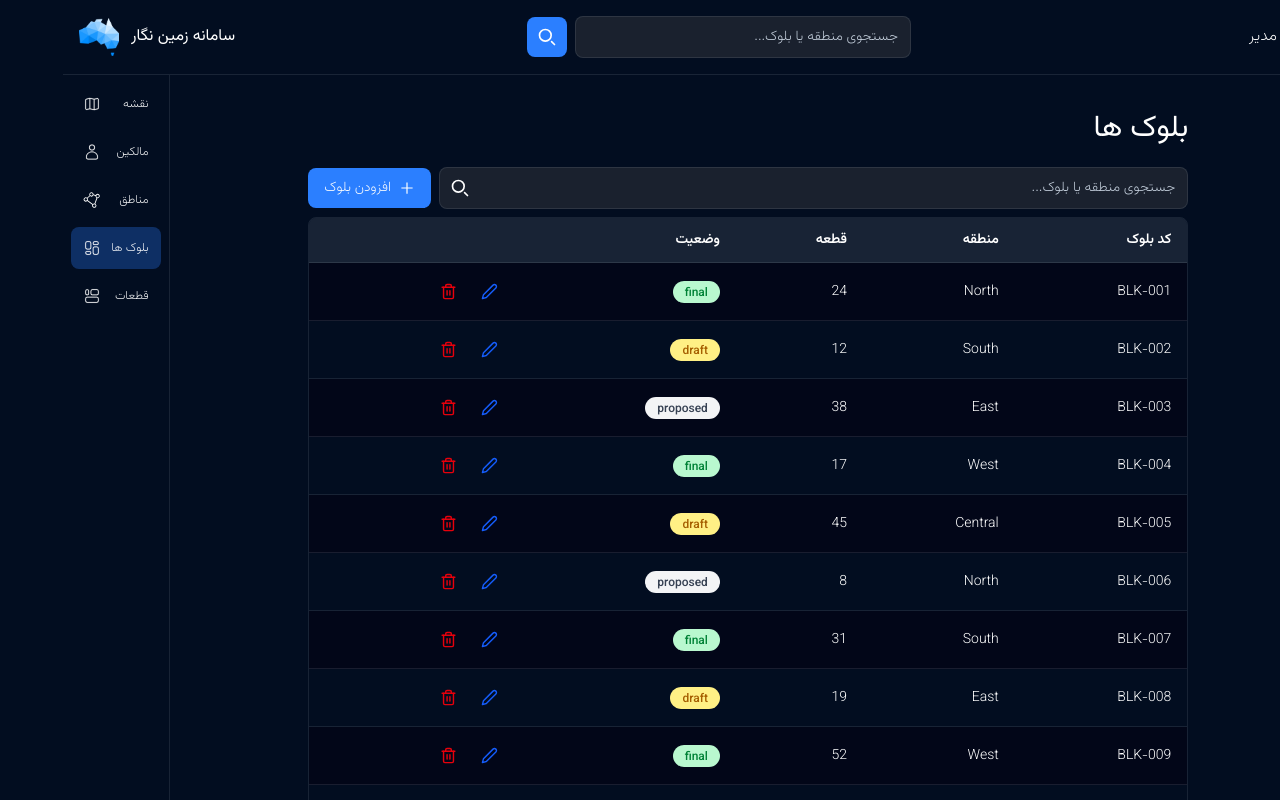
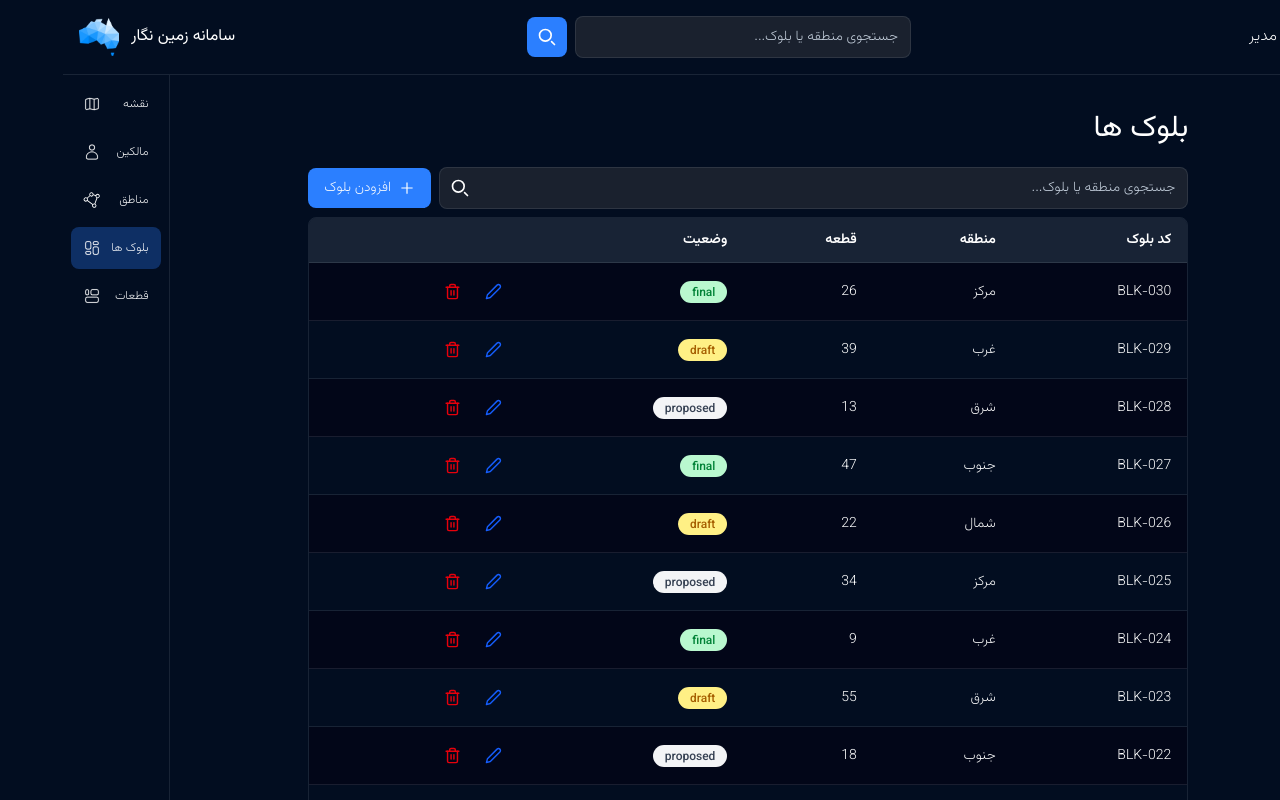
Before and after one commit to navid-nrz/zaminnegar-ui, a Next.js app: page /blocks in a window 1280 px wide. Built offline with nearby package versions, Linux system fonts and the light colour scheme.

Commit message:
create modal add block

```diff
--- a/src/app/(dashboard)/blocks/page.tsx
+++ b/src/app/(dashboard)/blocks/page.tsx
@@ -2,51 +2,83 @@
 import { AiOutlinePlus } from "react-icons/ai";
 import BlocksTable, { Block } from "@/app/components/dashboard/blocks/BlocksTable";
 import { useState } from "react";
-
+import Modal from "@/app/components/dashboard/blocks/BlocksPopupAddBlock";
+import { IoChevronDown } from "react-icons/io5";
 
 
 
 export const mockBlocks: Block[] = [
-  { code: "BLK-001", region: "North", parcelCount: 24, status: "final" },
-  { code: "BLK-002", region: "South", parcelCount: 12, status: "draft" },
-  { code: "BLK-003", region: "East", parcelCount: 38, status: "proposed" },
-  { code: "BLK-004", region: "West", parcelCount: 17, status: "final" },
-  { code: "BLK-005", region: "Central", parcelCount: 45, status: "draft" },
-  { code: "BLK-006", region: "North", parcelCount: 8, status: "proposed" },
-  { code: "BLK-007", region: "South", parcelCount: 31, status: "final" },
-  { code: "BLK-008", region: "East", parcelCount: 19, status: "draft" },
-  { code: "BLK-009", region: "West", parcelCount: 52, status: "final" },
-  { code: "BLK-010", region: "Central", parcelCount: 6, status: "proposed" },
+  { code: "BLK-030", region: "مرکز", parcelCount: 26, status: "final" },
+  { code: "BLK-029", region: "غرب", parcelCount: 39, status: "draft" },
+  { code: "BLK-028", region: "شرق", parcelCount: 13, status: "proposed" },
+  { code: "BLK-027", region: "جنوب", parcelCount: 47, status: "final" },
+  { code: "BLK-026", region: "شمال", parcelCount: 22, status: "draft" },
+  { code: "BLK-025", region: "مرکز", parcelCount: 34, status: "proposed" },
+  { code: "BLK-024", region: "غرب", parcelCount: 9, status: "final" },
+  { code: "BLK-023", region: "شرق", parcelCount: 55, status: "draft" },
+  { code: "BLK-022", region: "جنوب", parcelCount: 18, status: "proposed" },
+  { code: "BLK-021", region: "شمال", parcelCount: 43, status: "final" },
 
-  { code: "BLK-011", region: "North", parcelCount: 27, status: "draft" },
-  { code: "BLK-012", region: "South", parcelCount: 41, status: "final" },
-  { code: "BLK-013", region: "East", parcelCount: 15, status: "proposed" },
-  { code: "BLK-014", region: "West", parcelCount: 33, status: "draft" },
-  { code: "BLK-015", region: "Central", parcelCount: 21, status: "final" },
-  { code: "BLK-016", region: "North", parcelCount: 49, status: "proposed" },
-  { code: "BLK-017", region: "South", parcelCount: 11, status: "draft" },
-  { code: "BLK-018", region: "East", parcelCount: 36, status: "final" },
-  { code: "BLK-019", region: "West", parcelCount: 4, status: "proposed" },
-  { code: "BLK-020", region: "Central", parcelCount: 29, status: "draft" },
+  { code: "BLK-020", region: "مرکز", parcelCount: 29, status: "draft" },
+  { code: "BLK-019", region: "غرب", parcelCount: 4, status: "proposed" },
+  { code: "BLK-018", region: "شرق", parcelCount: 36, status: "final" },
+  { code: "BLK-017", region: "جنوب", parcelCount: 11, status: "draft" },
+  { code: "BLK-016", region: "شمال", parcelCount: 49, status: "proposed" },
+  { code: "BLK-015", region: "مرکز", parcelCount: 21, status: "final" },
+  { code: "BLK-014", region: "غرب", parcelCount: 33, status: "draft" },
+  { code: "BLK-013", region: "شرق", parcelCount: 15, status: "proposed" },
+  { code: "BLK-012", region: "جنوب", parcelCount: 41, status: "final" },
+  { code: "BLK-011", region: "شمال", parcelCount: 27, status: "draft" },
 
-  { code: "BLK-021", region: "North", parcelCount: 43, status: "final" },
-  { code: "BLK-022", region: "South", parcelCount: 18, status: "proposed" },
-  { code: "BLK-023", region: "East", parcelCount: 55, status: "draft" },
-  { code: "BLK-024", region: "West", parcelCount: 9, status: "final" },
-  { code: "BLK-025", region: "Central", parcelCount: 34, status: "proposed" },
-  { code: "BLK-026", region: "North", parcelCount: 22, status: "draft" },
-  { code: "BLK-027", region: "South", parcelCount: 47, status: "final" },
-  { code: "BLK-028", region: "East", parcelCount: 13, status: "proposed" },
-  { code: "BLK-029", region: "West", parcelCount: 39, status: "draft" },
-  { code: "BLK-030", region: "Central", parcelCount: 26, status: "final" },
+  { code: "BLK-010", region: "مرکز", parcelCount: 6, status: "proposed" },
+  { code: "BLK-009", region: "غرب", parcelCount: 52, status: "final" },
+  { code: "BLK-008", region: "شرق", parcelCount: 19, status: "draft" },
+  { code: "BLK-007", region: "جنوب", parcelCount: 31, status: "final" },
+  { code: "BLK-006", region: "شمال", parcelCount: 8, status: "proposed" },
+  { code: "BLK-005", region: "مرکز", parcelCount: 45, status: "draft" },
+  { code: "BLK-004", region: "غرب", parcelCount: 17, status: "final" },
+  { code: "BLK-003", region: "شرق", parcelCount: 38, status: "proposed" },
+  { code: "BLK-002", region: "جنوب", parcelCount: 12, status: "draft" },
+  { code: "BLK-001", region: "شمال", parcelCount: 24, status: "final" },
 ];
 
 
-export default function blockPage() {
+export default function BlockPage() {
 
-    // eslint-disable-next-line react-hooks/rules-of-hooks
-    const [searchValue, setSearchValue] = useState("");
+  const [blocks, setBlocks] = useState<Block[]>(mockBlocks);
+  const [searchValue, setSearchValue] = useState("");
+  const [isOpen, setIsOpen] = useState(false);
+  const [nameBlock , setNameBlock] = useState('')
+  const [nameRegion , setNameRegion] = useState('')
+  const [valueStatus , setValueStatus] = useState('')
+  const [alt , setAlt] = useState('')
 
+  const handleAddBlock = () => {
+    if (!nameBlock.trim() || !nameRegion || !valueStatus) {
+      setAlt("لطفاً تمام فیلدها را تکمیل کنید");
+      return;
+    }
+
+    if (blocks.some((block) => block.code === nameBlock.trim())) {
+      setAlt("کد این بلوک قبلاً ثبت شده است");
+      return;
+    }
+
+    const newBlock: Block = {
+      code: nameBlock.trim(),
+      region: nameRegion,
+      parcelCount: 0,
+      status: valueStatus as Block["status"],
+    };
+
+    setBlocks((prevBlocks) => [newBlock, ...prevBlocks]);
+console.log("New Block:", blocks);
+    setNameBlock("");
+    setNameRegion("");
+    setValueStatus("");
+
+    setIsOpen(false);
+  };
   return (
     <div className="w-full h-full overflow-y-auto">
       <div className="w-full max-w-4xl mx-auto flex flex-col gap-2 items-center pb-4 pt-6 pr-4">
@@ -95,19 +127,81 @@ export default function blockPage() {
               </svg>
             </button>
           </form>
-          <button className="min-w-fit flex gap-2 items-center bg-blue-500 hover:bg-blue-600 transition duration-300 py-2.5 px-4 rounded-lg cursor-pointer">
+          <button
+            onClick={() => setIsOpen(true)}
+            className="min-w-fit flex gap-2 items-center bg-blue-500 hover:bg-blue-600 transition duration-300 py-2.5 px-4 rounded-lg cursor-pointer"
+          >
             <AiOutlinePlus />
             <span className="text-sm">افزودن بلوک</span>
           </button>
         </div>
         <BlocksTable
-          data={mockBlocks}
+          data={blocks}
           onDelete={console.log}
           onEdit={console.log}
           onRowClick={console.log}
           searchValue={searchValue}
         />
       </div>
+
+      <Modal isOpen={isOpen} onClose={() => setIsOpen(false)}>
+        <h2 className="text-xl text-white mb-4">افزودن بلوک جدید</h2>
+
+        <form
+          onSubmit={(e) => e.preventDefault()}
+          className="flex flex-col gap-4"
+        >
+          <input
+            value={nameBlock}
+            onChange={(e) => setNameBlock(e.target.value)}
+            type="text"
+            placeholder="کد بلوک"
+            className="w-full p-3 rounded-lg bg-slate-700 text-white border-slate-200/10 outline-none"
+          />
+          <div className="relative">
+            <select
+              value={nameRegion}
+              onChange={(e) => setNameRegion(e.target.value)}
+              name="status"
+              className="w-full p-2.5 rounded-lg bg-slate-700 text-white border-slate-200/10 outline-none appearance-none"
+            >
+              <option value="" disabled>
+                نام منطقه
+              </option>
+              <option value="شمال">شمال</option>
+              <option value="جنوب">جنوب</option>
+              <option value="شرق">شرق</option>
+              <option value="غرب">غرب</option>
+              <option value="مرکز">مرکز</option>
+            </select>
+            <IoChevronDown className="absolute left-3 top-1/2 -translate-y-1/2 text-white text-lg pointer-events-none" />
+          </div>
+          <div className="relative">
+            <select
+              value={valueStatus}
+              onChange={(e) => setValueStatus(e.target.value)}
+              name="status"
+              className="w-full p-2.5 rounded-lg bg-slate-700 text-white border-slate-200/10 outline-none appearance-none"
+            >
+              <option value="" disabled>
+                وضعیت
+              </option>
+              <option value="final">final</option>
+              <option value="draft">draft</option>
+              <option value="proposed">proposed</option>
+            </select>
+            <IoChevronDown className="absolute left-3 top-1/2 -translate-y-1/2 text-white text-lg pointer-events-none" />
+          </div>
+        </form>
+        <p className="text-sm text-red-400 pt-4 pr-1">{alt}</p>
+        <button
+          type="button"
+          onClick={handleAddBlock}
+          className="mt-4 bg-blue-500 px-4 py-2 rounded-lg cursor-pointer"
+        >
+          ثبت بلوک
+        </button>
+      </Modal>
     </div>
   );
 }
```
